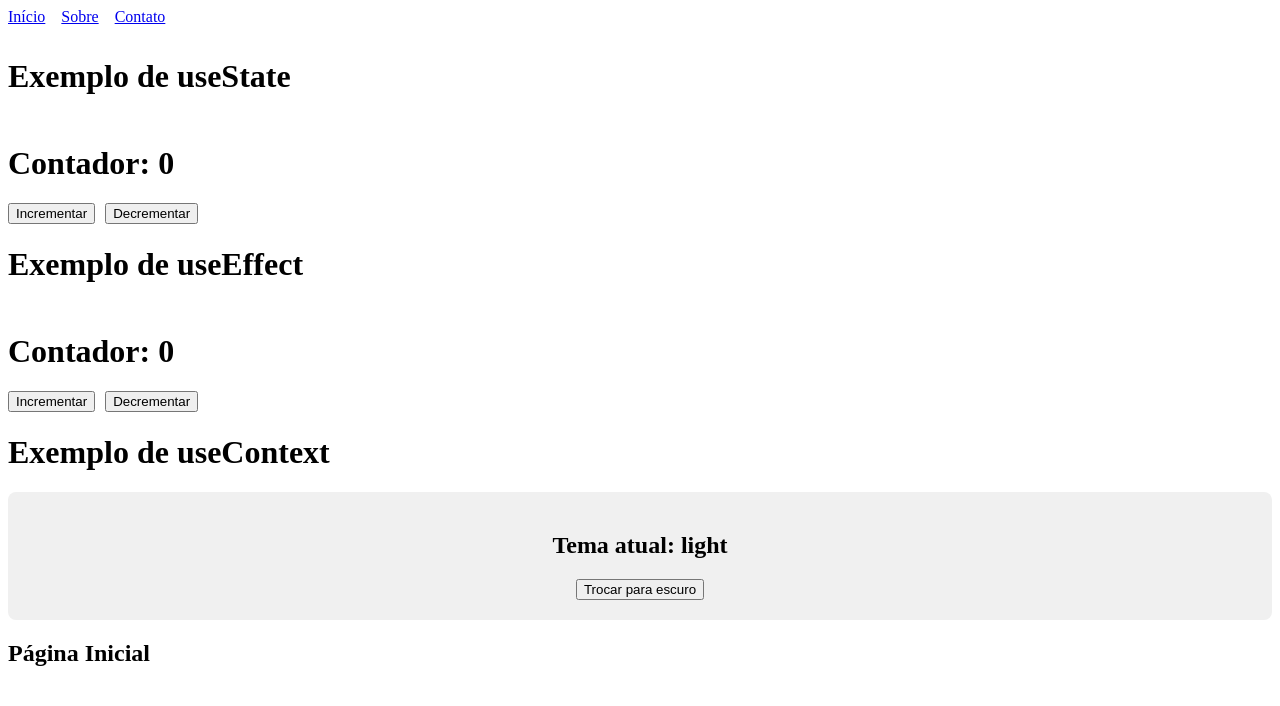
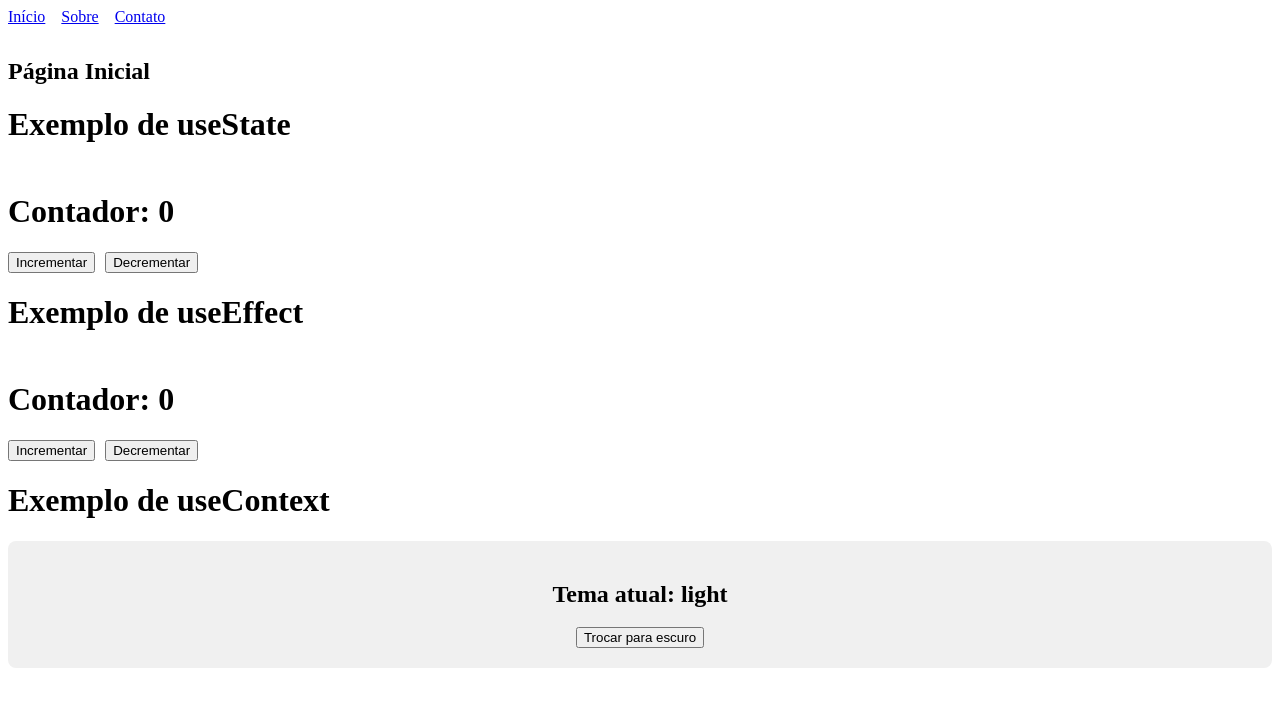
Before and after one commit to Pepeu-s/lab-react-fundamentos, a React (Vite) app in the folder recuperacaoG1/: page / in a window 1280 px wide. Shown: the top 706 px of the page. Built offline with nearby package versions, Linux system fonts and the light colour scheme; the HTML template or start-up script is replaced by a standard one.

Commit message:
coloquei o nome das paginas mais em cima para ficar perto das opções

```diff
--- a/recuperacaoG1/src/App.tsx
+++ b/recuperacaoG1/src/App.tsx
@@ -13,6 +13,11 @@ function App() {
   return (<ThemeProvider>
     <BrowserRouter>
       <Menu />
+      <Routes>
+      <Route path="/" element={<Inicio />} />
+      <Route path="/sobre" element={<Sobre />} />
+      <Route path="/contato" element={<Contato />} />
+      </Routes>
 
       <h1>Exemplo de useState</h1>
       <Contador />
@@ -24,11 +29,7 @@ function App() {
         <ThemeDisplay />
 
 
-      <Routes>
-        <Route path="/" element={<Inicio />} />
-        <Route path="/sobre" element={<Sobre />} />
-        <Route path="/contato" element={<Contato />} />
-      </Routes>
+
     </BrowserRouter>
   </ThemeProvider>);
 }
```
